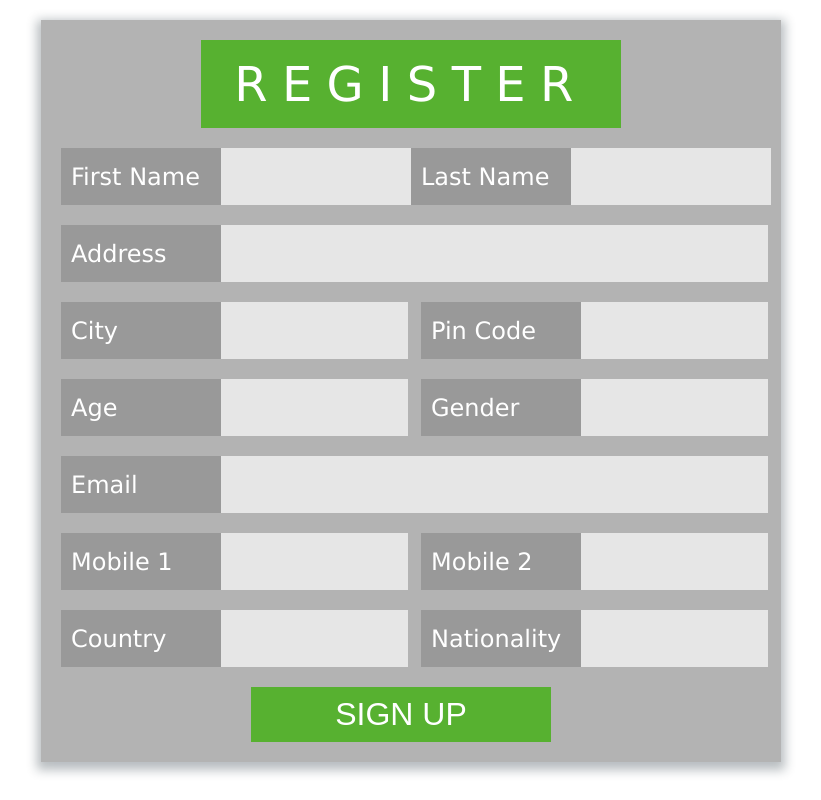
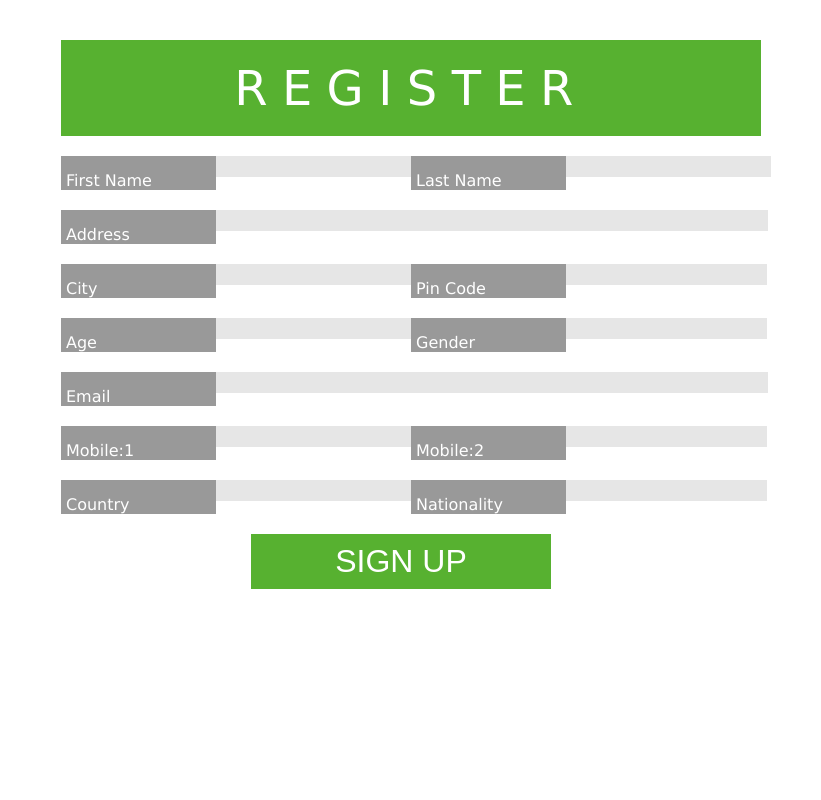
Before and after one commit to sbisaria/BackboneHandson, a website: page ModernRegistration/index.html in a window 1280 px wide. Shown: the whole page, without its empty margins (229-1050 px from the left). Drawn offline with Linux system fonts and the light colour scheme.

Commit message:
add desk support

```diff
--- a/ModernRegistration/index.html
+++ b/ModernRegistration/index.html
@@ -6,6 +6,7 @@
 	<script type="text/javascript" src="js/libs/jquery-3.2.1.min.js"></script>
 	<script type="text/javascript" src="js/libs/underscore-min.js"></script>
 	<script type="text/javascript" src="js/libs/backbone-min.js"></script>
+	<meta name="viewport" content="width=device-width">
 </head>
 <body>
 	<form class="flex-outer">
@@ -23,7 +24,7 @@
 				<div class="label">Address</div>
 				<div class=""><input type="text" class="input-box full" name="address"></div>
 			</div>
-			<div class="grid grid-half">
+			<div class="grid grid-half item-half">
 				<div class="grid-inner">
 					<div class="label">City</div>
 					<div class=""><input type="text" class="input-box half" name="city"></div>
@@ -33,7 +34,7 @@
 					<div class=""><input type="text" class="input-box half" name="pin"></div>
 				</div>
 			</div>
-			<div class="grid grid-half">
+			<div class="grid grid-half item-half">
 				<div class="grid-inner">
 					<div class="label">Age</div>
 					<div class=""><input type="text" class="input-box half" name="age"></div>
@@ -49,11 +50,11 @@
 			</div>
 			<div class="grid grid-half">
 				<div class="grid-inner">
-					<div class="label">Mobile 1</div>
+					<div class="label">Mobile:1</div>
 					<div class=""><input type="text" class="input-box half" name="mobile1"></div>
 				</div>
 				<div class="grid-inner">
-					<div class="label">Mobile 2</div>
+					<div class="label">Mobile:2</div>
 					<div class=""><input type="text" class="input-box half" name="mobile2"></div>
 				</div>
 			</div>
--- a/ModernRegistration/scss/style.scss
+++ b/ModernRegistration/scss/style.scss
@@ -23,9 +23,9 @@ article, aside, details, figcaption, figure,
 footer, header, hgroup, menu, nav, section {
     display: block;
 }
-body {
+/*body {
     line-height: 1;
-}
+}*/
 ol, ul {
     list-style: none;
 }
@@ -43,16 +43,15 @@ table {
 }
 /*    Variables*/
 $font-big:3rem;
-$font-md:1.5em;
+$font-md:1em;
 $font-verdana:verdana;
 $flex:flex;
 /* Default Mobile styles*/
 .flex-outer{
     display: $flex;
-    padding: 20px;
     justify-content: center;
     align-items: center;
-    align-content: center;
+    padding: 5px;
     flex-wrap: wrap;
     .heading-row{
         text-align: center;
@@ -65,24 +64,24 @@ $flex:flex;
 .text-lg{
     font-size: $font-big;
     font-family: $font-verdana;
-    padding: 20px 0px;
+    padding: 20px 5px;
     letter-spacing: 0.3em;
     text-transform: uppercase;
 }
 .grid{
     display: grid;
-    line-height: 50px;
+    /*line-height: 50px;*/
     .label{
         background: #999;
         font-size: $font-md;
         color: white;
-        padding-left: 10px;
+        padding-left: 5px;
         font-family: $font-verdana;
     }
 }
 .input-box{
     background: #e6e6e6;
-    line-height: 55px;
+    /*line-height: 55px;*/
     border: none;
     padding-left: 10px;
     font-size: $font-md;
@@ -96,16 +95,15 @@ $flex:flex;
 }
 .grid-full
 {
-    grid-template-columns: 1fr 4fr;
+    grid-template-columns: 2fr 3fr;
     margin-bottom: 20px;
 }
 .grid-half{
     grid-template-columns: 2fr 2fr;
-    grid-column-gap: 20px;
     margin-bottom: 20px;
     .grid-inner{
         display: grid;
-        grid-template-columns: 2fr 3fr;
+        grid-template-columns: 2fr 1fr;
     }
 }
 .sign-up{
@@ -119,27 +117,49 @@ $flex:flex;
     cursor: pointer;
     text-transform: uppercase;
 }
+/*desktop styles*/
+@media only screen  and (min-width : 768px)  {
+    form{
+        max-width: 700px;
+        margin: 20px auto;
+    }
+     .flex-outer{
+        padding: 10px;
+        .input-row{
+            display: $flex;
+            flex-wrap: wrap;
+        }
+        .item{
+            flex: 1 1 100px;
+        }
+        .grid{
+            /*line-height: 28px;*/
+            .label{
+                width: 150px;
+                padding-top: 15px;
+            }
+        }
+        .grid-full
+        {
+            grid-template-columns: 1fr 4fr;
+        }
+        .grid-inner{
+            grid-template-columns: 2fr 3fr;
+        }
+        .sign-up{
+            margin-left: 190px;
+            width: 300px;
+        }
+    }
+}
 /*ipad and tab styles*/
 @media only screen and (min-device-width : 768px) and (max-device-width : 1023px){
     form{
-        box-shadow: 0 4px 10px 4px rgba(19, 35, 47, 0.3);
         max-width: 700px;
         margin: 20px auto;
     }
     .flex-outer{
-        display: $flex;
         padding: 20px;
-        justify-content: center;
-        align-items: center;
-        align-content: center;
-        flex-wrap: wrap;
-        .heading-row{
-            text-align: center;
-            width: 100%;
-            background:#57b130;
-            color:#fff;
-            margin-bottom: 20px;
-        }
         .input-row{
             display: $flex;
             flex-wrap: wrap;
@@ -149,63 +169,73 @@ $flex:flex;
         }
     }
     .grid{
-        display: grid;
-        line-height: 28px;
-        .label{
-            width: 150px;
-            padding-top: 15px;
-        }
+        /*line-height: 28px;*/
     }
-    .full{
-        width: 99%;
+    .grid-full{
+        grid-template-columns: 1fr 7fr;
     }
-    .half{
-        width: 97%;
+
+    .grid-inner{
+        grid-template-columns: 2fr 3fr;
     }
     .sign-up{
         margin-left: 190px;
         width: 300px;
     }
 }
-/* */
-@media only screen  and (min-width : 1024px)  {
-    form{
-        background: #b3b3b3;
-        max-width: 700px;
-        margin: 20px auto;
+/*small mobiles */
+@media only screen and(min-device-width : 320px) and (max-device-width :412px) {
+    .flex-outer{
+        width:700px;
+        padding: 15px 20px 0px 15px;
+        .heading-row{
+            width:380px;
+        }
     }
-     .flex-outer{
-        display: $flex;
-        padding: 20px;
-        justify-content: center;
-        align-items: center;
-        align-content: center;
-        flex-wrap: wrap;
+    .text-lg{
+        letter-spacing: 0.2em;
+    }
+    .grid{
+        /*line-height: 50px;*/
+    }
+    .grid-full
+    {
+        grid-template-columns: 2fr 3fr;
+    }
+    .grid-inner{
+        grid-template-columns: 0.8fr 1fr;
+    }
+    .sign-up{
+        margin-left: 25%;
+        width: 50%;
+    }
+}
+@media (min-width : 320px) and (max-width : 767px ){
+    .flex-outer{
+        width:auto;
+        padding: 15px 15px 0px 15px;
         .heading-row{
-            text-align: center;
-            width: 60%;
-            background:#57b130;
-            color:#fff;
-            margin-bottom: 20px;
+            width:100%;
         }
         .input-row{
-            display: $flex;
-            flex-wrap: wrap;
-        }
-        .item{
-            flex: 1 1 100px;
-        }
-        .grid{
-            display: grid;
-            line-height: 28px;
-            .label{
-                width: 150px;
-                padding-top: 15px;
-            }
-        }
-        .sign-up{
-            margin-left: 190px;
-            width: 300px;
+            padding-right: 8px;
         }
     }
+    .text-lg{
+        letter-spacing: 0.2em;
+    }
+    .grid{
+        /*line-height: 50px;*/
+    }
+    .grid-full
+    {
+        grid-template-columns: 2fr 3fr;
+    }
+    .grid-inner{
+        grid-template-columns: 0.8fr 1fr;
+    }
+    .sign-up{
+        margin-left: 25%;
+        width: 50%;
+    }
 }
```
Also changed, not shown: ModernRegistration/css/style.css, 1 other file.
